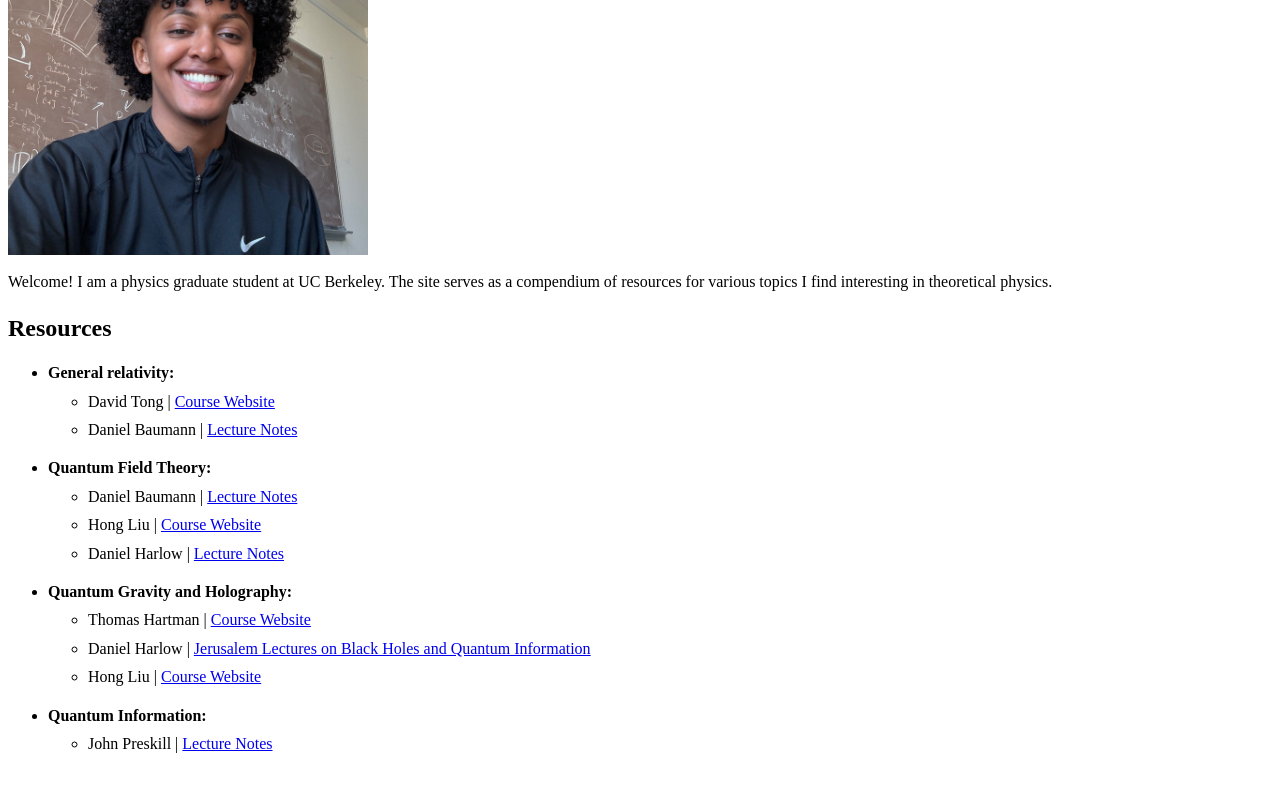
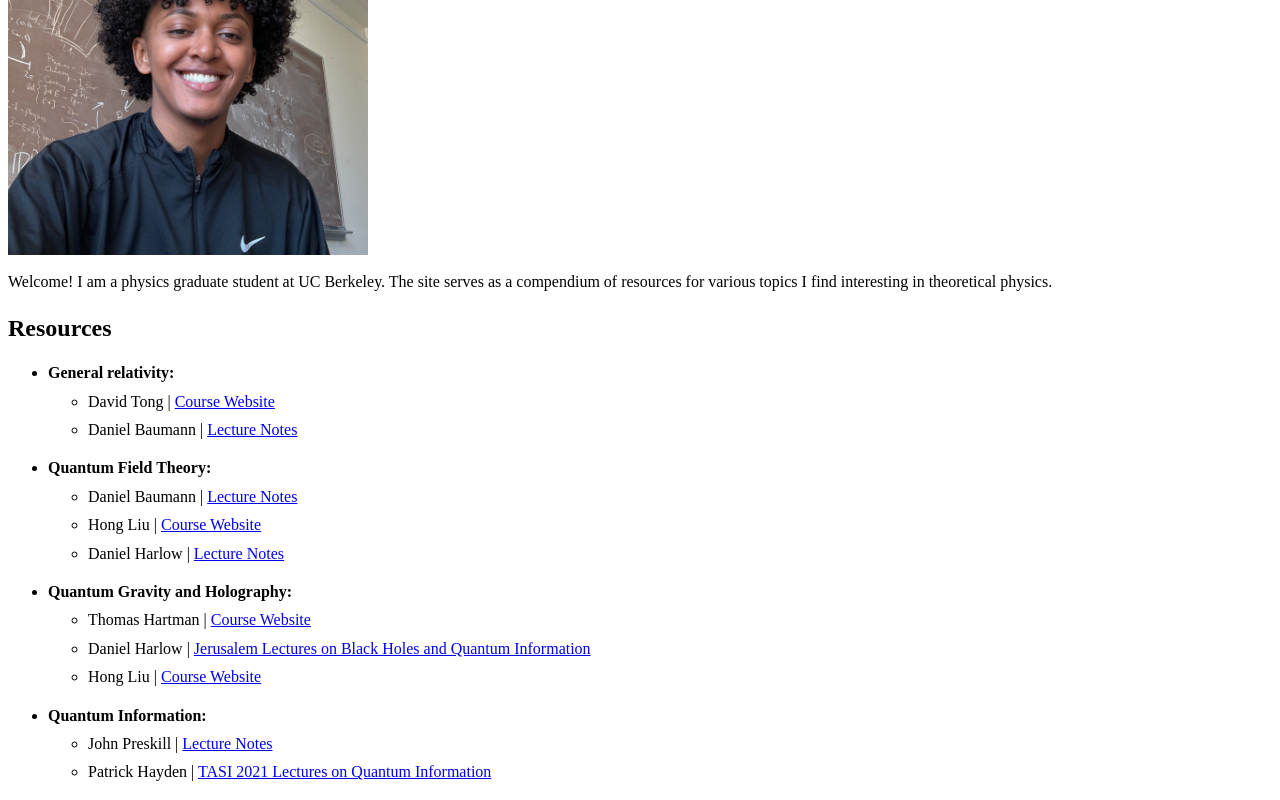
Before and after one commit to abelphysics/abelphysics.github.io, a plain HTML site: page index.html in a window 1280 px wide. Shown: the part 306-1106 px from the top of the page. Before the commit the page ends 1077 px from the top, so only its background shows below. Drawn offline with Linux system fonts and the light colour scheme.

Commit message:
minor fixes

```diff
--- a/index.html
+++ b/index.html
@@ -138,6 +138,12 @@
         Lecture Notes
       </a>
     </li>
+     <li>
+      Patrick Hayden |
+      <a href="https://sites.google.com/colorado.edu/tasi-2021-wiki/lecture-topics/introduction-to-quantum-information?authuser=0">
+        TASI 2021 Lectures on Quantum Information
+      </a>
+    </li>
   </ul>
 </li>
     </ul>
```
